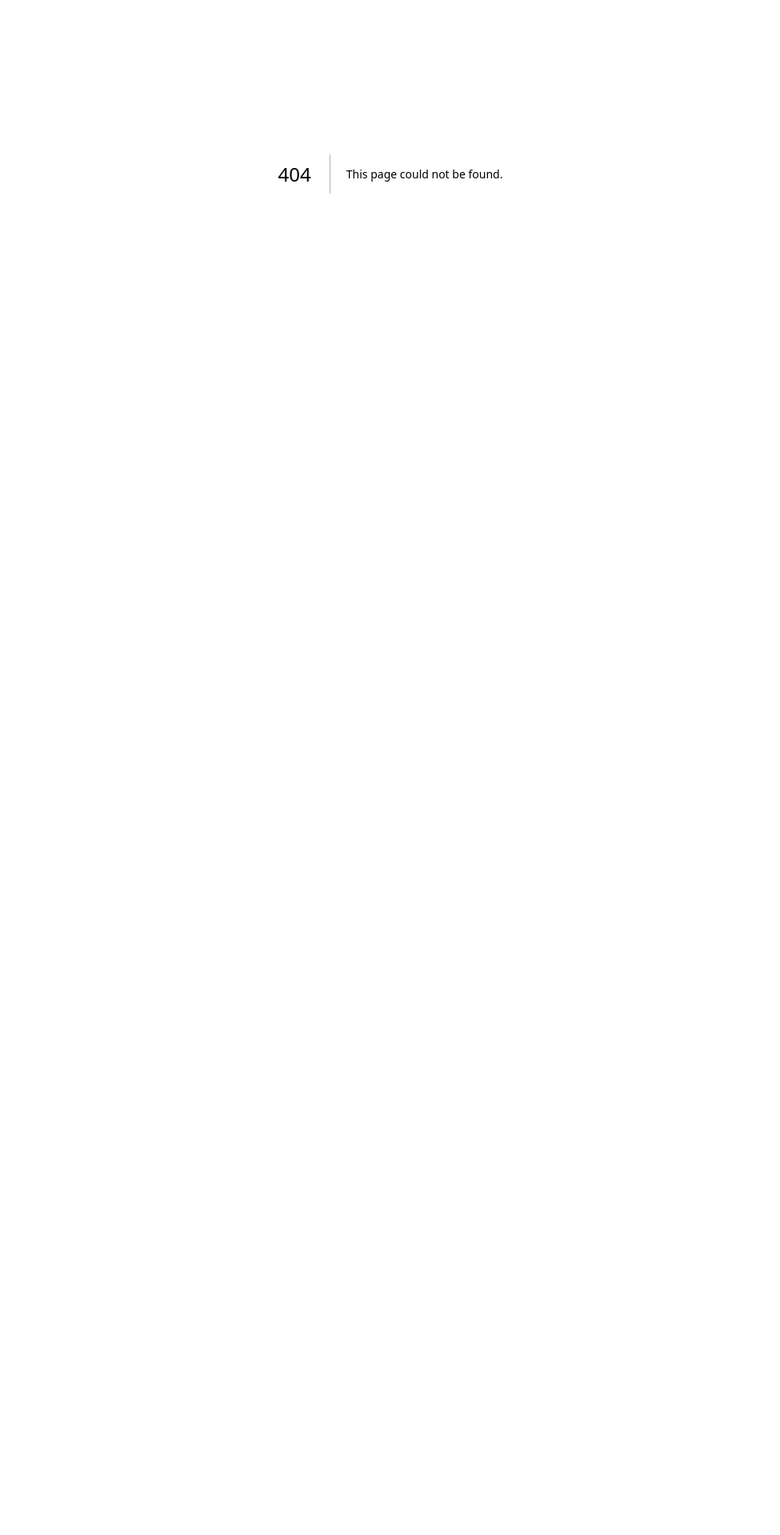
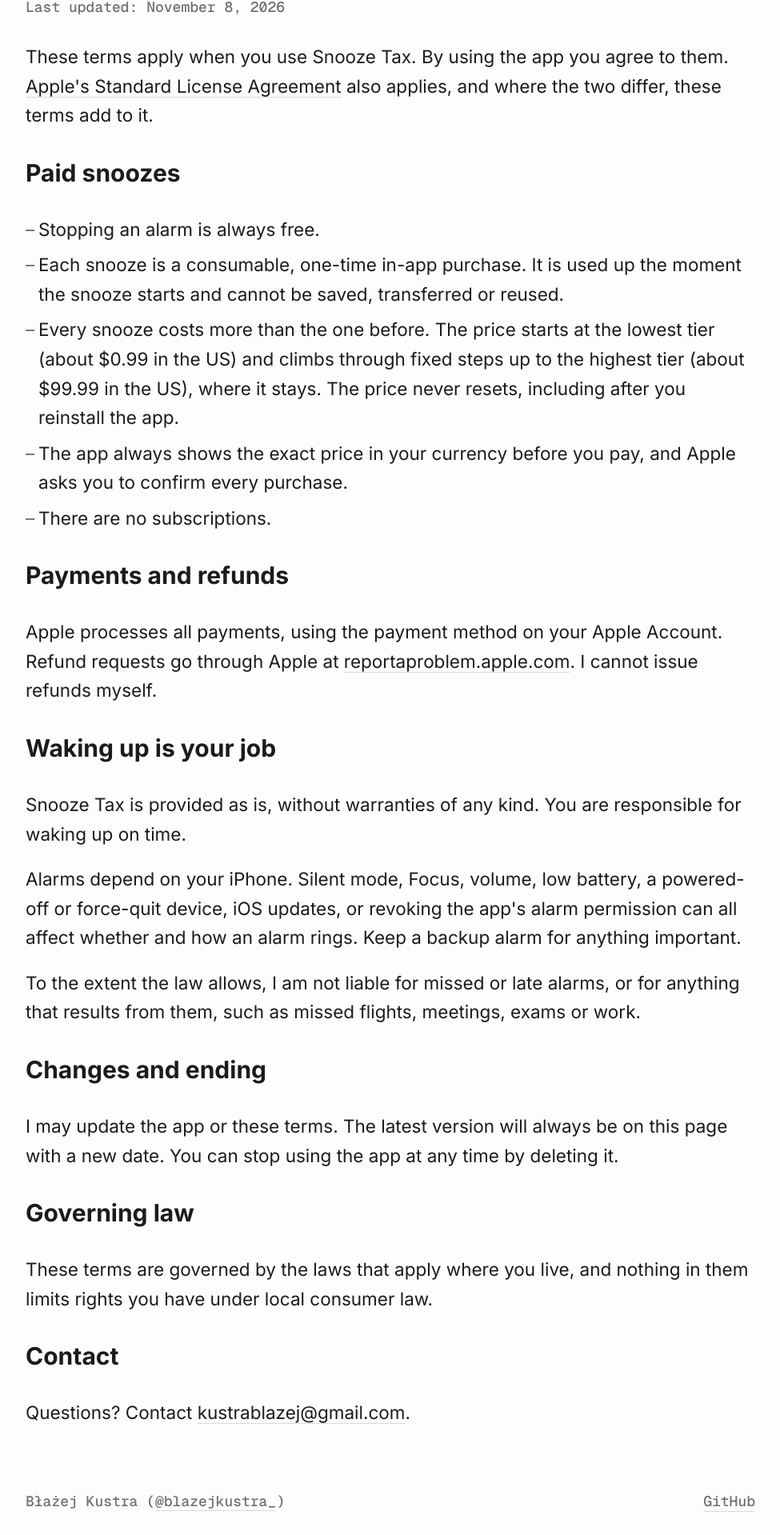
Before and after one commit to blazejkustra/blazejkustra.com, a Next.js app: page /snooze-tax/terms in a window 1280 px wide. Before the commit this address had no page. Shown: the part 183-2102 px from the top of the page at 80% size, without its empty margins (152-1127 px from the left). Before the commit the page ends 800 px from the top, so only its background shows below. Built offline with nearby package versions, Linux system fonts and the light colour scheme.

Commit message:
Add Snooze Tax privacy, terms and support pages

```diff
--- /dev/null
+++ b/app/snooze-tax/layout.tsx
@@ -0,0 +1,33 @@
+export default function SnoozeTaxLayout({
+  children,
+}: Readonly<{ children: React.ReactNode }>) {
+  return (
+    <>
+      <main className="px-4 md:px-6 pt-28 md:pt-32 pb-10 max-w-[640px] md:max-w-[960px] mx-auto w-full min-h-screen">
+        {children}
+      </main>
+      <footer className="px-4 md:px-6 pb-8 max-w-[640px] md:max-w-[960px] mx-auto w-full flex text-xs text-text-secondary font-mono">
+        <div className="grow">
+          Błażej Kustra (
+          <a
+            href="https://x.com/blazejkustra_"
+            target="_blank"
+            rel="noopener noreferrer"
+            className="border-b border-[var(--blockquote-border)] hover:border-[var(--text-primary)] transition-colors"
+          >
+            @blazejkustra_
+          </a>
+          )
+        </div>
+        <a
+          href="https://github.com/blazejkustra"
+          target="_blank"
+          rel="noopener noreferrer"
+          className="border-b border-[var(--blockquote-border)] hover:border-[var(--text-primary)] transition-colors"
+        >
+          GitHub
+        </a>
+      </footer>
+    </>
+  );
+}
--- /dev/null
+++ b/app/snooze-tax/privacy/page.tsx
@@ -0,0 +1,74 @@
+import type { Metadata } from "next";
+import Markdown from "@/components/markdown";
+
+export const metadata: Metadata = {
+  title: "Snooze Tax Privacy Policy",
+  description:
+    "Privacy policy for Snooze Tax, the iOS alarm clock where every snooze costs a little more than the last.",
+  alternates: {
+    canonical: "/snooze-tax/privacy",
+  },
+};
+
+const content = `
+Snooze Tax is an alarm clock where stopping an alarm is free and every snooze is a paid in-app purchase. The only data that leaves your iPhone is what is needed to process and remember those purchases.
+
+The app has no accounts, analytics, advertising or tracking.
+
+## Purchases
+
+Apple processes all payments. I never see your name, Apple Account, card or billing details.
+
+Purchases are handled by [RevenueCat](https://www.revenuecat.com/privacy), a service that checks App Store receipts and keeps your snooze history so the price keeps climbing after a reinstall. For that, the app sends RevenueCat:
+
+- A random ID created by the app on first launch. It is stored in your iPhone's keychain, so it survives reinstalling the app, and it has no link to your name or email.
+- Your snooze purchases: which snooze you bought, when, and the price and currency.
+- Technical details needed to process requests, such as the app and iOS version, your device's vendor identifier, your App Store country and your IP address as part of the connection.
+
+I use this data only to process purchases and keep your snooze price correct. It is never used for advertising or tracking.
+
+## What stays on your device
+
+Your alarms and their labels, timers, stopwatch, world clock cities, and theme and clock face choices are stored only on your iPhone, in storage shared between the app and its widgets. The app also keeps a local copy of your snooze bill there so the widget can show it. None of this is sent to me. They may be included in your own device or iCloud backup. Deleting the app removes them, except for the random purchase ID in the keychain.
+
+The world clock uses a list of cities built into the app and your iPhone's time zone setting. The app never asks for your location.
+
+## What the app does not do
+
+- No accounts or sign-in.
+- No analytics, tracking or advertising.
+- No access to your location, contacts, photos, camera or microphone.
+- No third-party services other than RevenueCat for purchases.
+
+## Your data
+
+To have your purchase history deleted from RevenueCat, email me with the dates of your paid snoozes (listed on the Snooze Bill screen) so I can find it. Refunds and Apple's own purchase records are handled by Apple.
+
+## Children
+
+Snooze Tax collects no personal data from anyone, including children, beyond the anonymous purchase records described above.
+
+## Changes
+
+If this policy changes, the new version will be posted on this page with a new date.
+
+## Contact
+
+Questions? Contact [kustrablazej@gmail.com](mailto:kustrablazej@gmail.com).
+`;
+
+export default function SnoozeTaxPrivacyPage() {
+  return (
+    <article className="mb-10">
+      <h1 className="text-2xl font-bold mb-1 text-balance">
+        Snooze Tax Privacy Policy
+      </h1>
+      <p className="font-mono text-xs text-text-secondary mb-8">
+        Last updated: November 8, 2026
+      </p>
+      <div className="text-post leading-relaxed font-normal text-text-primary">
+        <Markdown content={content} />
+      </div>
+    </article>
+  );
+}
--- /dev/null
+++ b/app/snooze-tax/support/page.tsx
@@ -0,0 +1,56 @@
+import type { Metadata } from "next";
+import Markdown from "@/components/markdown";
+
+export const metadata: Metadata = {
+  title: "Snooze Tax Support",
+  description:
+    "Help and contact for Snooze Tax, the iOS alarm clock where every snooze costs a little more than the last.",
+  alternates: {
+    canonical: "/snooze-tax/support",
+  },
+};
+
+const content = `
+Snooze Tax is an alarm clock with timers, a stopwatch and a world clock. Stopping an alarm is free. Snoozing costs money, and every snooze costs more than the last.
+
+## How snooze pricing works
+
+- When an alarm rings, Stop is free. Snooze opens the app and shows the price of your next snooze.
+- If you pay, the alarm rings again after its snooze time. If you cancel or wait, it rings again in 2 minutes.
+- Prices climb through fixed steps, from about $0.99 to about $99.99 in the US, and stay at the top step. Your local App Store price is shown before you pay.
+- The price never resets. It is tied to your purchase history, so reinstalling the app does not lower it.
+
+## How much have I spent?
+
+Open the Snooze Bill from the banknote button on the Alarms screen, or from Settings. It shows your total, the next price and every paid snooze. There is also a Snooze Bill widget. After a reinstall, tap Restore purchase history to load your past snoozes from the App Store.
+
+## Tips for reliable alarms
+
+- Allow alarms when the app asks. If you said no, turn them on in Settings, Snooze Tax.
+- Alarms ring on Silent and during Focus, but check your volume before bed.
+- Keep your iPhone charged, or on a charger overnight.
+- Use a backup alarm for anything you cannot miss.
+
+## Refunds
+
+Apple handles all payments. To request a refund, go to [reportaproblem.apple.com](https://reportaproblem.apple.com).
+
+## Contact
+
+Questions, bugs or ideas? Email [kustrablazej@gmail.com](mailto:kustrablazej@gmail.com). Mention your iPhone model and iOS version if you can.
+
+See also the [privacy policy](/snooze-tax/privacy) and [terms of use](/snooze-tax/terms).
+`;
+
+export default function SnoozeTaxSupportPage() {
+  return (
+    <article className="mb-10">
+      <h1 className="text-2xl font-bold mb-8 text-balance">
+        Snooze Tax Support
+      </h1>
+      <div className="text-post leading-relaxed font-normal text-text-primary">
+        <Markdown content={content} />
+      </div>
+    </article>
+  );
+}
--- /dev/null
+++ b/app/snooze-tax/terms/page.tsx
@@ -0,0 +1,63 @@
+import type { Metadata } from "next";
+import Markdown from "@/components/markdown";
+
+export const metadata: Metadata = {
+  title: "Snooze Tax Terms of Use",
+  description:
+    "Terms of use for Snooze Tax, the iOS alarm clock where every snooze costs a little more than the last.",
+  alternates: {
+    canonical: "/snooze-tax/terms",
+  },
+};
+
+const content = `
+These terms apply when you use Snooze Tax. By using the app you agree to them. [Apple's Standard License Agreement](https://www.apple.com/legal/internet-services/itunes/dev/stdeula/) also applies, and where the two differ, these terms add to it.
+
+## Paid snoozes
+
+- Stopping an alarm is always free.
+- Each snooze is a consumable, one-time in-app purchase. It is used up the moment the snooze starts and cannot be saved, transferred or reused.
+- Every snooze costs more than the one before. The price starts at the lowest tier (about $0.99 in the US) and climbs through fixed steps up to the highest tier (about $99.99 in the US), where it stays. The price never resets, including after you reinstall the app.
+- The app always shows the exact price in your currency before you pay, and Apple asks you to confirm every purchase.
+- There are no subscriptions.
+
+## Payments and refunds
+
+Apple processes all payments, using the payment method on your Apple Account. Refund requests go through Apple at [reportaproblem.apple.com](https://reportaproblem.apple.com). I cannot issue refunds myself.
+
+## Waking up is your job
+
+Snooze Tax is provided as is, without warranties of any kind. You are responsible for waking up on time.
+
+Alarms depend on your iPhone. Silent mode, Focus, volume, low battery, a powered-off or force-quit device, iOS updates, or revoking the app's alarm permission can all affect whether and how an alarm rings. Keep a backup alarm for anything important.
+
+To the extent the law allows, I am not liable for missed or late alarms, or for anything that results from them, such as missed flights, meetings, exams or work.
+
+## Changes and ending
+
+I may update the app or these terms. The latest version will always be on this page with a new date. You can stop using the app at any time by deleting it.
+
+## Governing law
+
+These terms are governed by the laws that apply where you live, and nothing in them limits rights you have under local consumer law.
+
+## Contact
+
+Questions? Contact [kustrablazej@gmail.com](mailto:kustrablazej@gmail.com).
+`;
+
+export default function SnoozeTaxTermsPage() {
+  return (
+    <article className="mb-10">
+      <h1 className="text-2xl font-bold mb-1 text-balance">
+        Snooze Tax Terms of Use
+      </h1>
+      <p className="font-mono text-xs text-text-secondary mb-8">
+        Last updated: November 8, 2026
+      </p>
+      <div className="text-post leading-relaxed font-normal text-text-primary">
+        <Markdown content={content} />
+      </div>
+    </article>
+  );
+}
```
